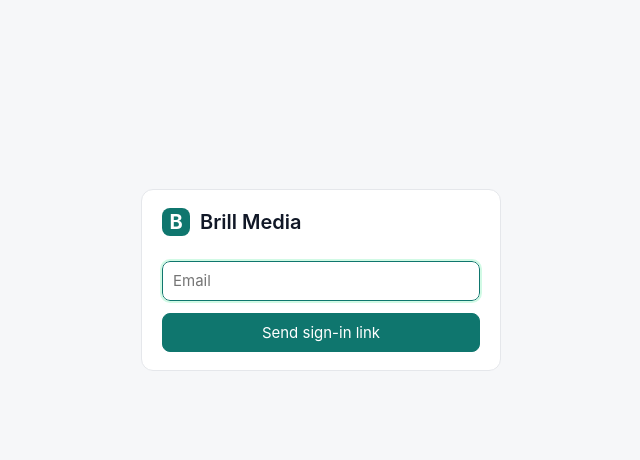
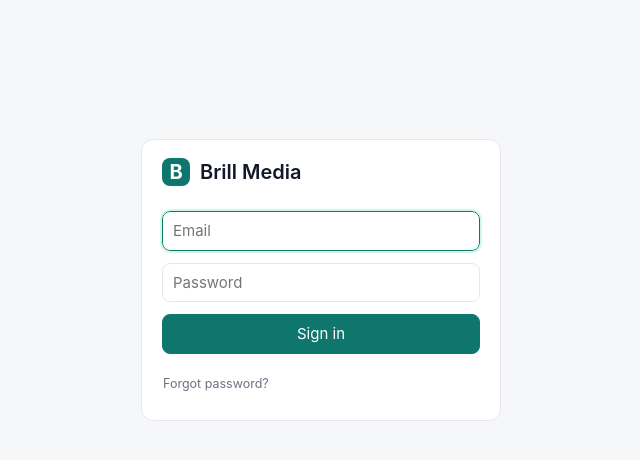
Before and after one commit to robertbrill/quickbooks-payments, a React (Vite) app: page / in a window 1280 px wide. Shown: the top 460 px of the page, without its empty margins (319-959 px from the left). Built offline with nearby package versions, Linux system fonts and the light colour scheme; no server answers.

Commit message:
Password sign-in with forgot-password and set-password flows
Co-Authored-By: Claude Fable 5.1 <noreply@anthropic.com>

```diff
--- a/src/App.tsx
+++ b/src/App.tsx
@@ -1,10 +1,11 @@
 import { useEffect, useRef, useState } from 'react'
 import { BrowserRouter, Link, Navigate, Route, Routes, useLocation, useNavigate } from 'react-router-dom'
 import type { Session } from '@supabase/supabase-js'
-import { supabase } from './lib/supabase'
+import { authLinkType, supabase } from './lib/supabase'
 import type { TeamMember, UserApp } from './lib/types'
 import { APPS } from './apps'
 import Login from './components/Login'
+import SetPassword from './components/SetPassword'
 import Home from './components/Home'
 import Feed from './components/Feed'
 import Admin from './components/Admin'
@@ -74,13 +75,17 @@ function Shell() {
   const [session, setSession] = useState<Session | null | undefined>(undefined)
   const [me, setMe] = useState<TeamMember | null>(null)
   const [myApps, setMyApps] = useState<Set<string>>(new Set())
+  const [needsPassword, setNeedsPassword] = useState(authLinkType === 'invite' || authLinkType === 'recovery')
   const [banner, setBanner] = useState<string | null>(null)
   const navigate = useNavigate()
   const location = useLocation()
 
   useEffect(() => {
     supabase.auth.getSession().then(({ data }) => setSession(data.session))
-    const { data: sub } = supabase.auth.onAuthStateChange((_e, s) => setSession(s))
+    const { data: sub } = supabase.auth.onAuthStateChange((event, s) => {
+      if (event === 'PASSWORD_RECOVERY') setNeedsPassword(true)
+      setSession(s)
+    })
     return () => sub.subscription.unsubscribe()
   }, [])
 
@@ -132,6 +137,10 @@ function Shell() {
     )
   }
 
+  if (needsPassword) {
+    return <SetPassword email={session.user.email ?? ''} onDone={() => { setNeedsPassword(false); navigate('/', { replace: true }) }} />
+  }
+
   const isAdmin = me?.role === 'admin'
   const canUse = (key: string) => isAdmin || myApps.has(key)
   const allowed = APPS.filter((app) => (app.adminOnly ? isAdmin : canUse(app.key)))
--- a/src/components/Admin.tsx
+++ b/src/components/Admin.tsx
@@ -327,8 +327,8 @@ function TeamCard() {
     }
     setMsg(
       data.existing
-        ? `${email} already had an account, so no email was sent. Their role is now ${ROLE_LABELS[data.role as Role]}. They can sign in with a magic link.`
-        : `Invite sent to ${email} as ${ROLE_LABELS[data.role as Role]}.`,
+        ? `${email} already had an account, so no email was sent. Their role is now ${ROLE_LABELS[data.role as Role]}. They can sign in with their password, or use Forgot password on the sign-in page.`
+        : `Invite sent to ${email} as ${ROLE_LABELS[data.role as Role]}. They'll choose a password when they open it.`,
     )
     setEmail('')
     load()
@@ -354,8 +354,8 @@ function TeamCard() {
         <span className="muted">{team.filter((m) => m.role !== 'blocked').length} with access</span>
       </div>
       <p className="muted">
-        <strong>Admins</strong> connect QuickBooks, choose clients, and manage users. <strong>Users</strong> see the
-        feed. Blocked people can't sign in to the feed.
+        <strong>Admins</strong> connect QuickBooks, choose clients, and manage users. <strong>Users</strong> see only
+        the apps they're granted. Blocked people can't get in.
       </p>
 
       <form className="row invite" onSubmit={invite}>
--- a/src/components/Login.tsx
+++ b/src/components/Login.tsx
@@ -3,36 +3,46 @@ import { supabase } from '../lib/supabase'
 
 export default function Login() {
   const [email, setEmail] = useState('')
+  const [password, setPassword] = useState('')
+  const [mode, setMode] = useState<'password' | 'forgot'>('password')
   const [sent, setSent] = useState(false)
   const [error, setError] = useState<string | null>(null)
   const [busy, setBusy] = useState(false)
 
-  async function submit(e: React.FormEvent) {
+  async function signIn(e: React.FormEvent) {
     e.preventDefault()
     setBusy(true)
     setError(null)
-    const { error } = await supabase.auth.signInWithOtp({
-      email,
-      options: { emailRedirectTo: window.location.origin, shouldCreateUser: false },
-    })
+    const { error } = await supabase.auth.signInWithPassword({ email, password })
+    setBusy(false)
+    if (error) setError(error.message === 'Invalid login credentials' ? 'Wrong email or password.' : error.message)
+  }
+
+  async function sendReset(e: React.FormEvent) {
+    e.preventDefault()
+    setBusy(true)
+    setError(null)
+    const { error } = await supabase.auth.resetPasswordForEmail(email, { redirectTo: window.location.origin })
     setBusy(false)
     if (error) setError(error.message)
     else setSent(true)
   }
 
+  if (mode === 'forgot') {
     return (
       <div className="center">
-      <form className="card login" onSubmit={submit}>
+        <form className="card login" onSubmit={sendReset}>
           <div className="brand big">
             <span className="logo">B</span>
             <span>Brill Media</span>
           </div>
           {sent ? (
             <p>
-            Check your inbox. We sent a sign-in link to <strong>{email}</strong>.
+              Check your inbox. We sent a link to <strong>{email}</strong> to set a new password.
             </p>
           ) : (
             <>
+              <p className="muted">Enter your email and we'll send a link to set a new password.</p>
               <input
                 type="email"
                 required
@@ -42,12 +52,51 @@ export default function Login() {
                 onChange={(e) => setEmail(e.target.value)}
               />
               <button className="primary" disabled={busy}>
-              {busy ? 'Sending…' : 'Send sign-in link'}
+                {busy ? 'Sending…' : 'Send link'}
               </button>
               {error && <p className="error">{error}</p>}
             </>
           )}
+          <button type="button" className="ghost small" onClick={() => { setMode('password'); setSent(false); setError(null) }}>
+            ← Back to sign in
+          </button>
         </form>
       </div>
     )
   }
+
+  return (
+    <div className="center">
+      <form className="card login" onSubmit={signIn}>
+        <div className="brand big">
+          <span className="logo">B</span>
+          <span>Brill Media</span>
+        </div>
+        <input
+          type="email"
+          required
+          autoFocus
+          autoComplete="username"
+          placeholder="Email"
+          value={email}
+          onChange={(e) => setEmail(e.target.value)}
+        />
+        <input
+          type="password"
+          required
+          autoComplete="current-password"
+          placeholder="Password"
+          value={password}
+          onChange={(e) => setPassword(e.target.value)}
+        />
+        <button className="primary" disabled={busy}>
+          {busy ? 'Signing in…' : 'Sign in'}
+        </button>
+        {error && <p className="error">{error}</p>}
+        <button type="button" className="ghost small" onClick={() => { setMode('forgot'); setError(null) }}>
+          Forgot password?
+        </button>
+      </form>
+    </div>
+  )
+}
--- /dev/null
+++ b/src/components/SetPassword.tsx
@@ -0,0 +1,56 @@
+import { useState } from 'react'
+import { supabase } from '../lib/supabase'
+
+export default function SetPassword({ email, onDone }: { email: string; onDone: () => void }) {
+  const [password, setPassword] = useState('')
+  const [confirm, setConfirm] = useState('')
+  const [error, setError] = useState<string | null>(null)
+  const [busy, setBusy] = useState(false)
+
+  async function submit(e: React.FormEvent) {
+    e.preventDefault()
+    setError(null)
+    if (password.length < 8) return setError('Use at least 8 characters.')
+    if (password !== confirm) return setError("Passwords don't match.")
+    setBusy(true)
+    const { error } = await supabase.auth.updateUser({ password })
+    setBusy(false)
+    if (error) setError(error.message)
+    else onDone()
+  }
+
+  return (
+    <div className="center">
+      <form className="card login" onSubmit={submit}>
+        <div className="brand big">
+          <span className="logo">B</span>
+          <span>Brill Media</span>
+        </div>
+        <p className="muted">
+          Choose a password for <strong>{email}</strong>.
+        </p>
+        <input
+          type="password"
+          required
+          autoFocus
+          autoComplete="new-password"
+          placeholder="New password"
+          value={password}
+          onChange={(e) => setPassword(e.target.value)}
+        />
+        <input
+          type="password"
+          required
+          autoComplete="new-password"
+          placeholder="Confirm password"
+          value={confirm}
+          onChange={(e) => setConfirm(e.target.value)}
+        />
+        <button className="primary" disabled={busy}>
+          {busy ? 'Saving…' : 'Save password'}
+        </button>
+        {error && <p className="error">{error}</p>}
+      </form>
+    </div>
+  )
+}
--- a/src/lib/supabase.ts
+++ b/src/lib/supabase.ts
@@ -7,4 +7,13 @@ if (!url || !key) {
   throw new Error('Set VITE_SUPABASE_URL and VITE_SUPABASE_ANON_KEY in .env')
 }
 
+// Capture the kind of auth link that opened this page (invite, recovery) before
+// supabase-js consumes and strips it from the URL.
+function readLinkType(): string | null {
+  const hash = new URLSearchParams(window.location.hash.replace(/^#/, ''))
+  const query = new URLSearchParams(window.location.search)
+  return hash.get('type') ?? query.get('type')
+}
+export const authLinkType = readLinkType()
+
 export const supabase = createClient(url, key)
--- a/src/styles.css
+++ b/src/styles.css
@@ -114,6 +114,7 @@ a.button.primary { background: var(--accent); color: #fff; border-color: var(--a
 .card h2 { margin: 0; font-size: 17px; }
 .card-head { display: flex; justify-content: space-between; align-items: center; margin-bottom: 6px; }
 .login { width: 360px; max-width: 100%; display: flex; flex-direction: column; gap: 12px; }
+.login .ghost.small { align-self: flex-start; padding-left: 0; }
 .row { display: flex; gap: 8px; align-items: center; flex-wrap: wrap; margin-top: 10px; }
 .check { display: flex; align-items: center; gap: 6px; color: var(--muted); }
 
```
Also changed, not shown: 2 other files (tests, documents, lock files or other folders). Lines whose indentation alone changed are shown as unchanged.
